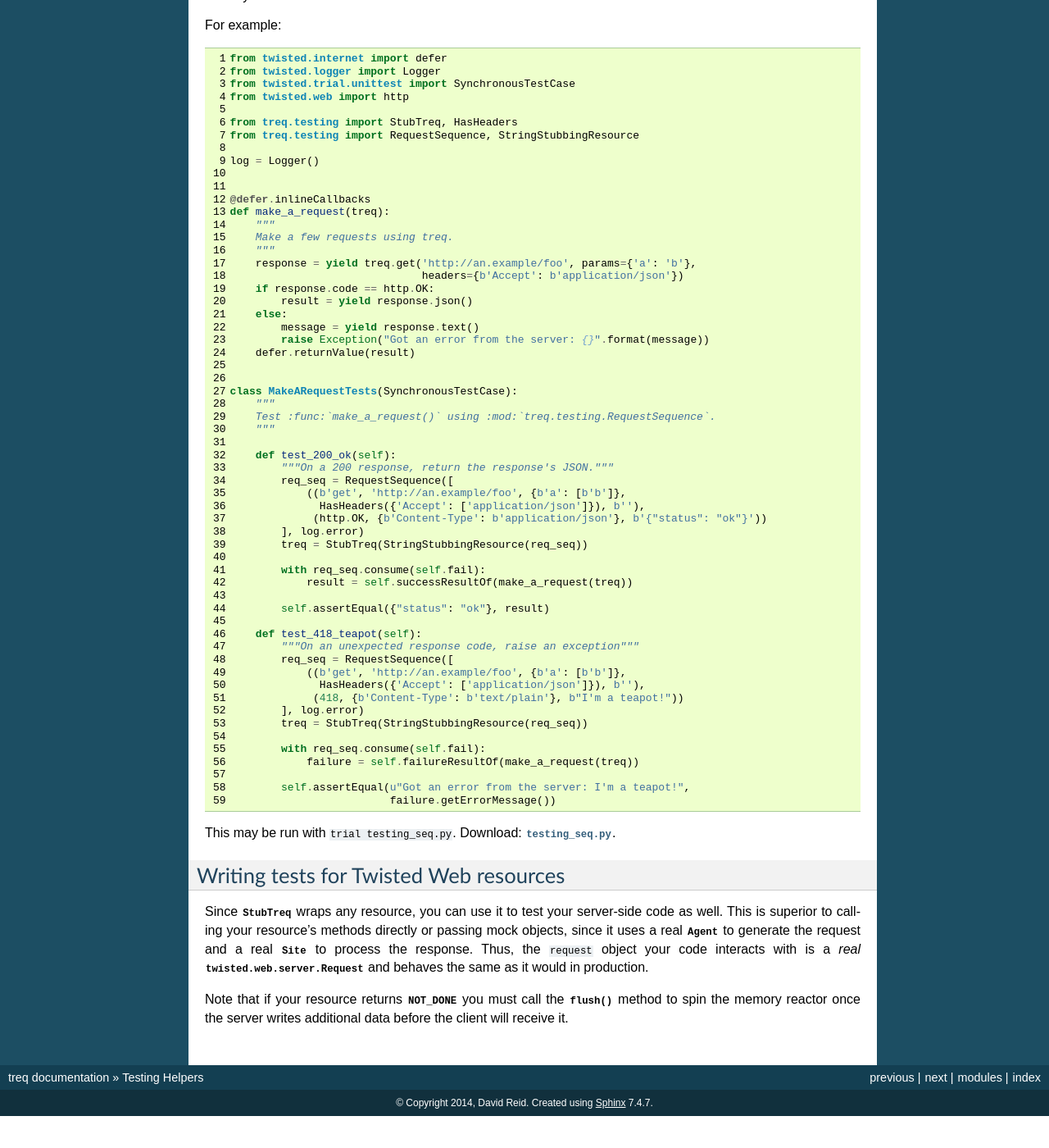
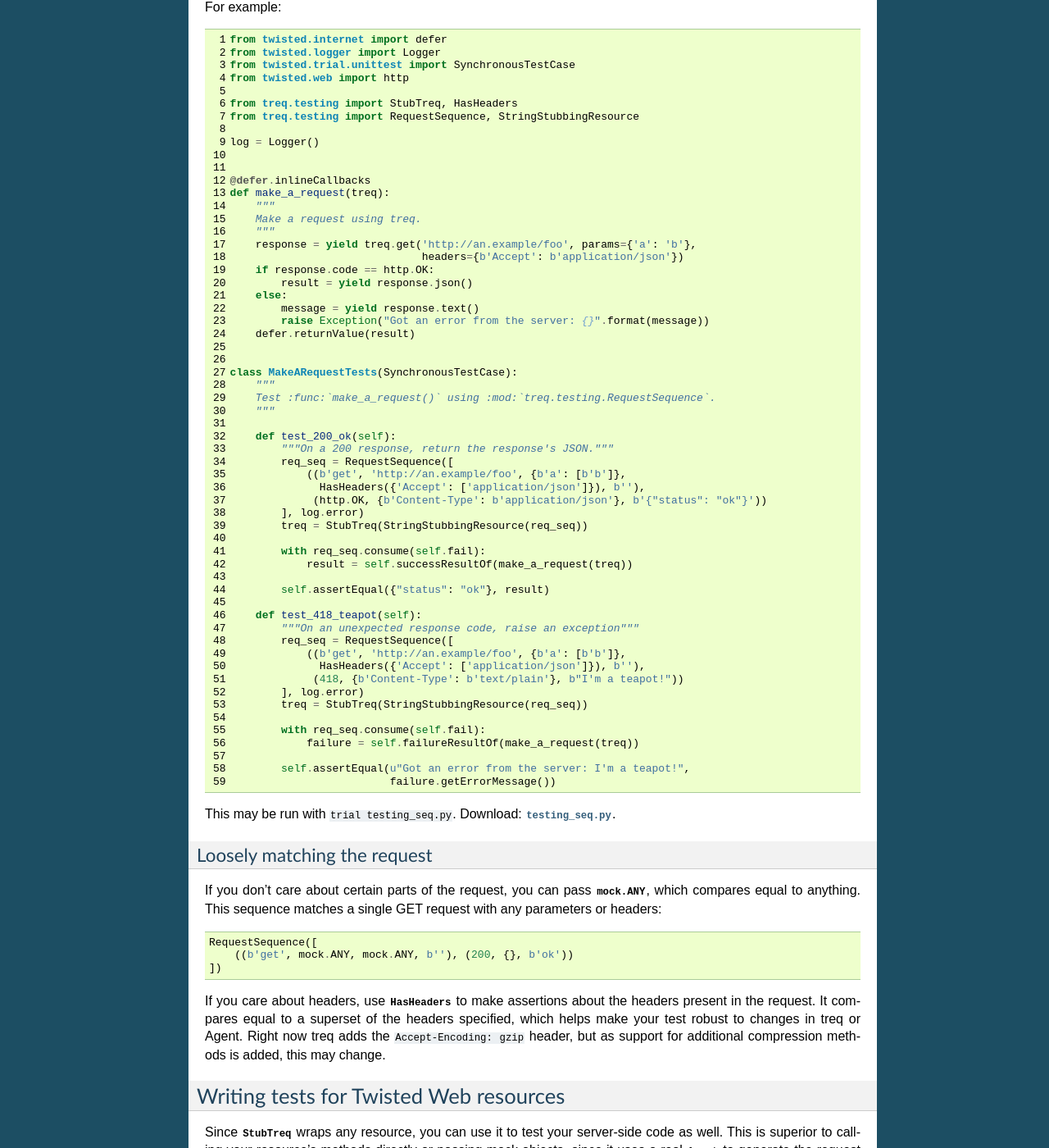
Before and after one commit to twisted/treq, a Sphinx documentation site: the page built from docs/testing.rst, in a window 1280 px wide and 1400 px high, scrolled down 662 px. Shown: the whole window at 82% size. Built offline with Sphinx 7.4.7, drawn with Linux system fonts in a browser that asks for light colours; the version number could not be read and is left out; before the commit the page ends 2023 px from its top, so only the background shows below that; some of the changed text lies outside the part shown.

Commit message:
Flesh out testing docs a bit more
Fixes #162, hopefully.

```diff
--- a/docs/examples/testing_seq.py
+++ b/docs/examples/testing_seq.py
@@ -12,7 +12,7 @@ log = Logger()
 @defer.inlineCallbacks
 def make_a_request(treq):
     """
-    Make a few requests using treq.
+    Make a request using treq.
     """
     response = yield treq.get('http://an.example/foo', params={'a': 'b'},
                               headers={b'Accept': b'application/json'})
--- a/docs/testing.rst
+++ b/docs/testing.rst
@@ -31,6 +30,23 @@ For example:
 This may be run with ``trial testing_seq.py``.
 Download: :download:`testing_seq.py <examples/testing_seq.py>`.
 
+Loosely matching the request
+~~~~~~~~~~~~~~~~~~~~~~~~~~~~
+
+If you don't care about certain parts of the request, you can pass :data:`mock.ANY`, which compares equal to anything.
+This sequence matches a single GET request with any parameters or headers:
+
+.. code-block:: python
+
+    RequestSequence([
+        ((b'get', mock.ANY, mock.ANY, b''), (200, {}, b'ok'))
+    ])
+
+
+If you care about headers, use :class:`~treq.testing.HasHeaders` to make assertions about the headers present in the request.
+It compares equal to a superset of the headers specified, which helps make your test robust to changes in treq or Agent.
+Right now treq adds the ``Accept-Encoding: gzip`` header, but as support for additional compression methods is added, this may change.
+
 Writing tests for Twisted Web resources
 ---------------------------------------
 
```
Also changed, not shown: other parts of docs/testing.rst (+0 -1 lines).
